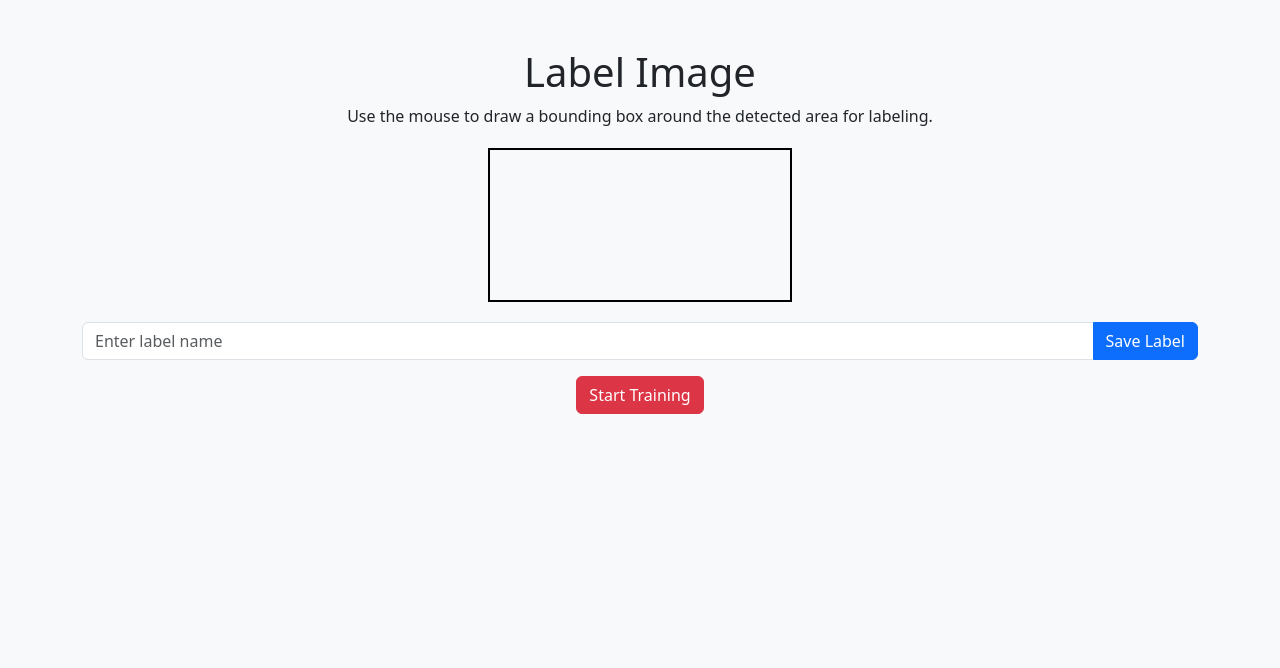
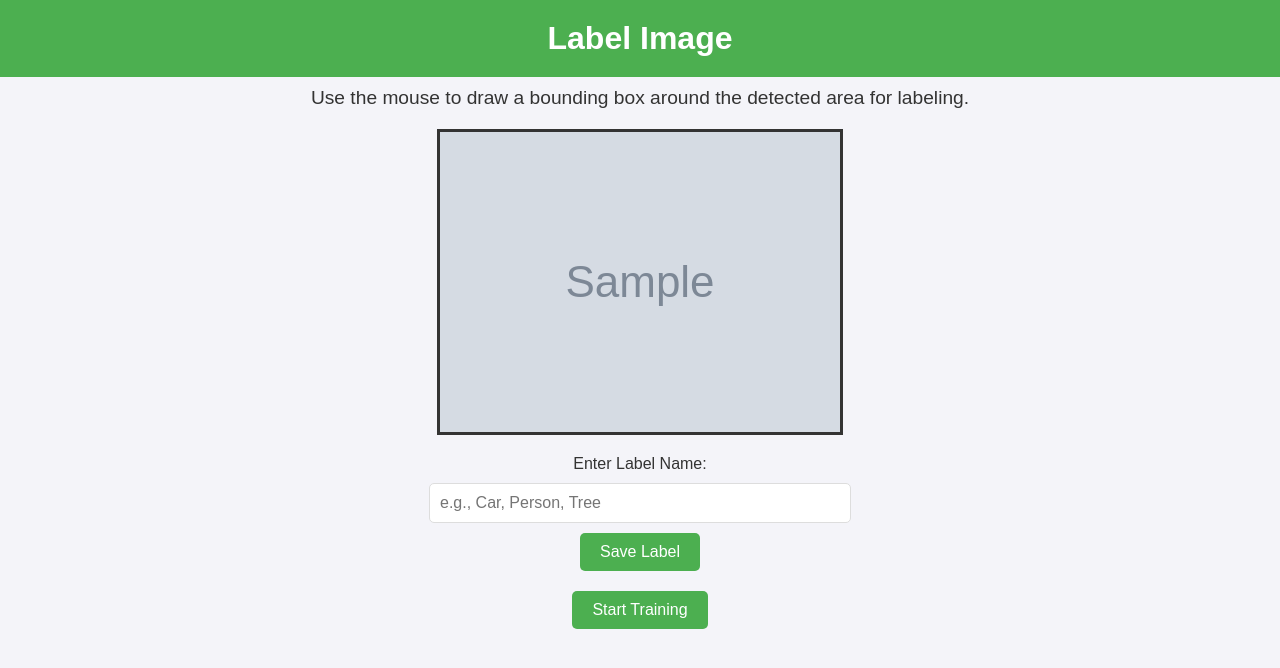
Before and after one commit to Harold-debug/final-project-deployment, a Flask app: template app/templates/labeling.html in a window 1280 px wide. Shown: the top 668 px of the page. Run offline with Flask 3, Linux system fonts and the light colour scheme; the template is opened without the code that fills it: most values are stand-ins (such as "Sample title", 1, 10 or a date in 2020); grey boxes marked "Sample" are stand-in pictures; a map, chart or similar area stays blank.

Commit message:
Enhance labeling.html with improved styling, layout, and user interaction features, including a responsive design and enhanced canvas functionality for better labeling experience

```diff
--- a/app/templates/labeling.html
+++ b/app/templates/labeling.html
@@ -4,36 +4,198 @@
     <meta charset="UTF-8">
     <meta name="viewport" content="width=device-width, initial-scale=1.0">
     <title>Label Image</title>
-    <link rel="stylesheet" href="https://cdn.jsdelivr.net/npm/bootstrap@5.3.0/dist/css/bootstrap.min.css">
     <style>
+        /* General Page Styling */
+        body {
+            font-family: Arial, sans-serif;
+            margin: 0;
+            padding: 0;
+            background-color: #f4f4f9;
+            color: #333;
+            text-align: center;
+        }
+
+        h1 {
+            background-color: #4CAF50;
+            color: white;
+            padding: 20px 0;
+            margin: 0;
+            font-size: 2rem;
+        }
+
+        p {
+            margin: 10px auto;
+            font-size: 1.2rem;
+        }
+
+        /* Canvas Styling */
         #canvas {
-            border: 2px solid black;
-            cursor: crosshair;
             display: block;
             margin: 20px auto;
+            border: 3px solid #333;
+            cursor: crosshair;
+        }
+
+        /* Controls Section */
+        #controls {
+            margin: 20px auto;
+            display: flex;
+            flex-direction: column;
+            align-items: center;
+            gap: 10px;
+        }
+
+        #controls label {
+            font-size: 1rem;
+        }
+
+        #label {
+            padding: 10px;
+            width: 80%;
+            max-width: 400px;
+            font-size: 1rem;
+            border: 1px solid #ddd;
+            border-radius: 5px;
+        }
+
+        button {
+            padding: 10px 20px;
+            font-size: 1rem;
+            color: white;
+            background-color: #4CAF50;
+            border: none;
+            border-radius: 5px;
+            cursor: pointer;
+            transition: background-color 0.3s ease;
+        }
+
+        button:hover {
+            background-color: #45a049;
+        }
+
+        /* Training Controls */
+        #training-controls {
+            margin-top: 20px;
         }
     </style>
 </head>
-<body class="bg-light">
-    <div class="container mt-5">
-        <h1 class="text-center">Label Image</h1>
-        <p class="text-center">Use the mouse to draw a bounding box around the detected area for labeling.</p>
+<body>
+    <h1>Label Image</h1>
+    <p>Use the mouse to draw a bounding box around the detected area for labeling.</p>
 
-        <!-- Canvas for Drawing Bounding Boxes -->
-        <canvas id="canvas"></canvas>
+    <!-- Canvas for Drawing Bounding Boxes -->
+    <canvas id="canvas"></canvas>
 
-        <!-- Controls -->
-        <div class="mt-3 text-center">
-            <div class="input-group mb-3">
-                <input type="text" id="label" class="form-control" placeholder="Enter label name" required>
-                <button class="btn btn-primary" onclick="submitLabel()">Save Label</button>
-            </div>
-            <button class="btn btn-danger" onclick="startTraining()">Start Training</button>
-        </div>
+    <!-- Controls for Labeling -->
+    <div id="controls">
+        <label for="label">Enter Label Name:</label>
+        <input type="text" id="label" name="label" placeholder="e.g., Car, Person, Tree" required>
+        <button onclick="submitLabel()">Save Label</button>
+    </div>
+
+    <!-- Training Button -->
+    <div id="training-controls">
+        <button onclick="startTraining()">Start Training</button>
     </div>
 
     <script>
-        // JavaScript code remains the same as before.
+        const img = new Image();
+        img.src = "{{ url_for('static', filename='labeling_uploads/train/images/' + filename) }}";  // Load the image
+        const canvas = document.getElementById('canvas');
+        const ctx = canvas.getContext('2d');
+
+        let startX, startY, endX, endY, isDrawing = false;
+
+        // Load the image into the canvas
+        img.onload = () => {
+            canvas.width = img.width;
+            canvas.height = img.height;
+            ctx.drawImage(img, 0, 0);
+        };
+
+        // Start drawing bounding box
+        canvas.addEventListener('mousedown', (e) => {
+            const rect = canvas.getBoundingClientRect();
+            startX = e.clientX - rect.left;
+            startY = e.clientY - rect.top;
+            isDrawing = true;
+        });
+
+        // Update bounding box while moving mouse
+        canvas.addEventListener('mousemove', (e) => {
+            if (isDrawing) {
+                const rect = canvas.getBoundingClientRect();
+                endX = e.clientX - rect.left;
+                endY = e.clientY - rect.top;
+
+                // Redraw the image and overlay the rectangle
+                ctx.clearRect(0, 0, canvas.width, canvas.height);
+                ctx.drawImage(img, 0, 0);
+                ctx.strokeStyle = 'red';
+                ctx.lineWidth = 2;
+                ctx.strokeRect(startX, startY, endX - startX, endY - startY);
+            }
+        });
+
+        // End drawing
+        canvas.addEventListener('mouseup', () => {
+            isDrawing = false;
+        });
+
+        // Submit label to the server
+        function submitLabel() {
+            const label = document.getElementById('label').value.trim();
+            if (!label) {
+                alert('Please enter a label name.');
+                return;
+            }
+
+            const data = {
+                file: "{{ filename }}",
+                labels: [{
+                    label: label,
+                    x_min: Math.min(startX, endX),
+                    y_min: Math.min(startY, endY),
+                    x_max: Math.max(startX, endX),
+                    y_max: Math.max(startY, endY)
+                }],
+                image_width: canvas.width,
+                image_height: canvas.height
+            };
+
+            fetch("{{ url_for('save_labels') }}", {
+                method: "POST",
+                headers: { "Content-Type": "application/json" },
+                body: JSON.stringify(data)
+            })
+            .then(response => response.json())
+            .then(data => {
+                if (data.status === "success") {
+                    alert("Label saved successfully!");
+                    ctx.clearRect(0, 0, canvas.width, canvas.height);
+                    ctx.drawImage(img, 0, 0);
+                    document.getElementById('label').value = '';  // Clear label input
+                } else {
+                    alert("Failed to save the label.");
+                }
+            });
+        }
+
+        // Trigger training process
+        function startTraining() {
+            fetch("{{ url_for('start_training') }}", {
+                method: "POST",
+                headers: { "Content-Type": "application/json" }
+            })
+            .then(response => response.json())
+            .then(data => {
+                if (data.status === "success") {
+                    alert("Training started successfully!");
+                } else {
+                    alert("Failed to start training: " + data.message);
+                }
+            });
+        }
     </script>
 </body>
 </html>
```
